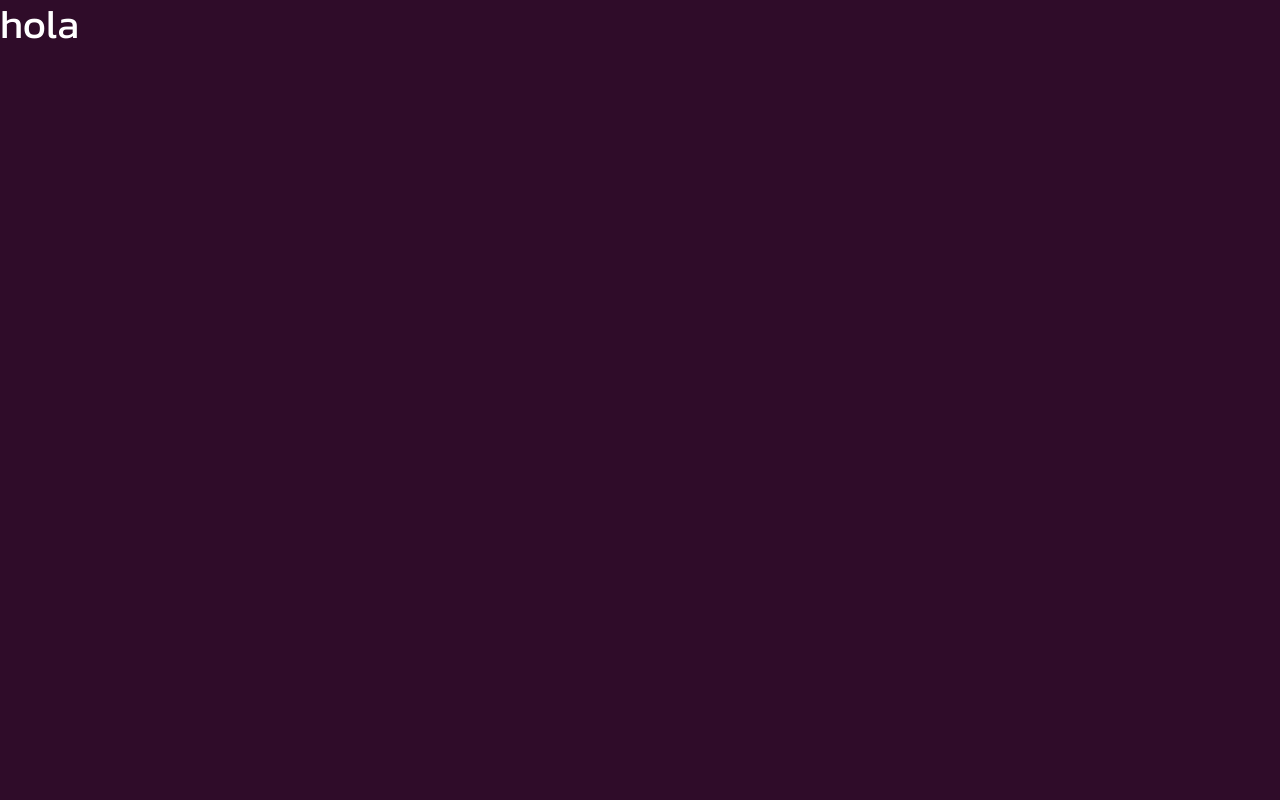
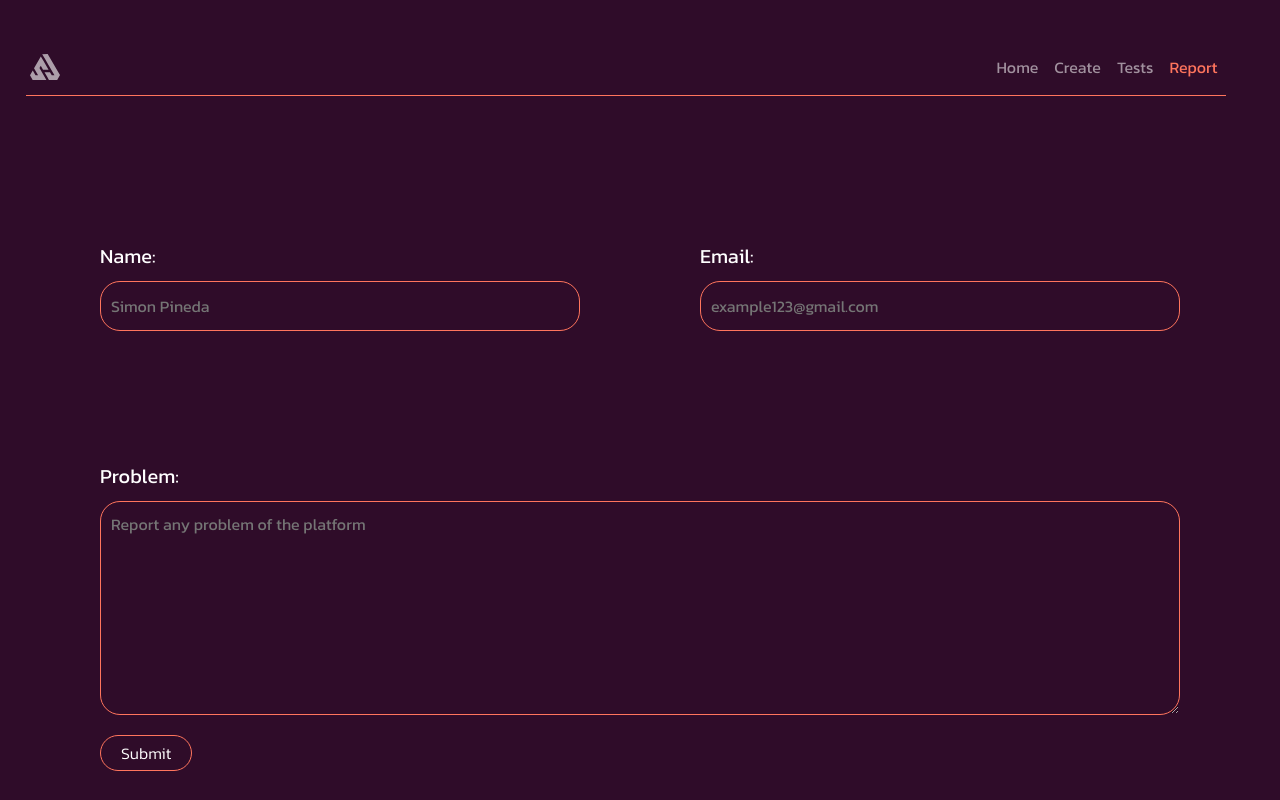
Before and after one commit to simonpine/quizy, a React (Create React App) app: page /report in a window 1280 px wide. Shown: the top 800 px of the page. Built offline with nearby package versions, Linux system fonts and the light colour scheme.

Commit message:
the report section is finished, and the info is send to fire base storage

```diff
--- a/src/App.js
+++ b/src/App.js
@@ -4,13 +4,14 @@ import { Layout } from './components/layout';
 import './App.scss';
 import { Link } from 'react-router-dom';
 import { AnimateScrollIcons } from './components/animateScrollIcons';
+import one from './img/1.jpg'
+import two from './img/2.jpg'
 const App = () => {
   return (
 
     <div className='containerStart'>
       <MontainParallaxBanner />
       <Layout selceted={1}>
-        <div className='contentHome'>
           <div className='sectionHome create'>
             <div className='textContentHome'>
               <h2 className='subtitleHome'>Create new quizzes</h2>
@@ -32,15 +33,12 @@ const App = () => {
               <Link to={{ pathname: "/tests" }} className="link">Resolve</Link>
             </div>
             <div>
-              {/* <div ref={parallax.ref} className="spinner">
-                <div className="diamond">💎💎💎💎</div>
-                <div className="clown">🤡💎💎💎</div>
-                <div className="money">💰💎💎💎</div>
-                <div className="hand">👌🏻💎💎💎</div>
-              </div> */}
+            <div className='imgContainer'>
+              <img className='firstImg' alt='img of a girl' src={one} />
+              <img className='MiniImg' alt='img of a laptop' src={two} />
+            </div>
             </div>
           </div>
-        </div>
       </Layout>
     </div>
   );
--- a/src/App.scss
+++ b/src/App.scss
@@ -3,3 +3,4 @@
 @import "./scss/footer";
 @import "./scss/home";
 @import "./scss/animations";
+@import "./scss/report";
--- a/src/components/animateScrollIcons.js
+++ b/src/components/animateScrollIcons.js
@@ -25,15 +25,15 @@ export function AnimateScrollIcons(){
       });
       return(
         <div ref={general.ref} className="spinner">
-        <img ref={specific5.ref} id='one' className='secundaryMiniIcon' src={one} />
+        <img alt='secundaryMiniIcon' ref={specific5.ref} id='one' className='secundaryMiniIcon' src={one} />
         <div></div>
-        <img ref={specific4.ref} id='two' className='secundaryMiniIcon' src={two} />
+        <img alt='secundaryMiniIcon' ref={specific4.ref} id='two' className='secundaryMiniIcon' src={two} />
         <div></div>
-        <img ref={specific.ref} className='person' src={man} />
+        <img alt='Icon of a person' ref={specific.ref} className='person' src={man} />
         <div></div>
-        <img ref={specific2.ref} id='tree' className='secundaryMiniIcon' src={tree} />
+        <img alt='secundaryMiniIcon' ref={specific2.ref} id='tree' className='secundaryMiniIcon' src={tree} />
         <div></div>
-        <img ref={specific3.ref} id='four' className='secundaryMiniIcon' src={four} />
+        <img alt='secundaryMiniIcon' ref={specific3.ref} id='four' className='secundaryMiniIcon' src={four} />
       </div>
       )
 }
--- a/src/components/layout.js
+++ b/src/components/layout.js
@@ -4,7 +4,9 @@ export function Layout( { selceted, children } ){
     return(
         <main className="App">
             <Navbar selected={selceted} />
+           <div className='content'>
             { children }
+            </div>
             <Footer />
         </main>
     )
--- a/src/scss/_home.scss
+++ b/src/scss/_home.scss
@@ -36,11 +36,7 @@
     text-transform: uppercase;
     letter-spacing: 6px;
 }
-.contentHome{
-    min-height: 100vh;
-    background-color: map-get($map:$colors, $key: 'main');
-}
-.create{
+.creates{
     position: relative;
     @media screen and (max-width: 1000px){
         margin-top: 0px;
@@ -68,7 +64,7 @@
 .sectionHome{
     max-width: 1200px;
     margin: auto;
-    margin-top: 100px;
+    margin-top: 50px;
     @include flex(row,center, space-between, center, wrap);
     @media screen and (max-width: 1270px){
         margin-left: 2.5%;
@@ -81,9 +77,15 @@
 }
 .textContentHome{
     width: fit-content;
+
 }
 .test{
     flex-direction: row-reverse;
+    @media screen and (max-width: 1000px){
+        flex-direction: column;
+        margin-top: 40px;
+    }
+    margin-bottom: 130px
 }
 .subtitleHome2{
     @extend .subtitleHome;
@@ -133,3 +135,22 @@
 .secundaryMiniIcon{
     width: 65px;
 }
+.firstImg{
+    height: 100%;
+}
+.imgContainer{
+    height: 320px;
+    width: 320px;
+    @include flex(row,flex-end, space-between, flex-end, nowrap);
+    background: linear-gradient(map-get($map:$colors, $key: 'deta'),map-get($map:$colors, $key: 'deta'));
+    background-position: 68% 100%;
+    background-size: 10% 70%;
+    background-repeat: no-repeat;
+    @media screen and (max-width: 1000px){
+        display: none;
+    }
+}
+.MiniImg{
+    transform: translate(-50%);
+    height: 120px;
+}
--- /dev/null
+++ b/src/scss/_report.scss
@@ -0,0 +1,62 @@
+.formReport{
+    display: grid;
+    display: grid;
+    justify-items: center;
+    align-items:center;
+    grid-template-rows: repeat(2, 50%);
+    grid-template-columns: repeat(2, 50%);
+    height: 660px;
+    margin-bottom: 120px;
+    grid-template-areas:
+    "a mail"
+    "problem problem";
+    @media screen and (max-width: 1000px){
+        grid-template-rows: repeat(3, 33%);
+        grid-template-columns: repeat(1, 100%);
+        grid-template-areas:
+        "name"
+        "mail"
+        "problem";
+        margin-bottom: 30px;
+    }
+
+}
+.formReport div{
+    display: flex;
+    flex-direction: column;
+    width: 100%;
+    height: 100%;
+    padding: 10px 60px;
+    justify-content: center;
+    align-items: flex-start;
+    @media screen and (max-width: 1000px){
+        padding: 10px 0px;
+    }
+}
+.formReport div input, textarea{
+    width: 100%;
+    background: none;
+    border: 1px solid map-get($map:$colors, $key: 'deta');
+    border-radius: 20px;
+    height: 50px;
+    padding: 10px;
+    display: inline;
+    font-weight: 400;
+}
+.problemInputContine{
+    grid-area: problem;
+}
+.mailInputContine{
+    grid-area: mail;
+}
+#problem{
+    height: 250px;
+}
+label{
+    font-size: 20px;
+    margin-bottom: 10px;
+}
+.submitButton{
+    @extend .link;
+margin-top: 20px;
+}
--- a/src/scss/_vars.scss
+++ b/src/scss/_vars.scss
@@ -13,6 +13,9 @@ $colors:(
     justify-content: $ju_c;
     flex-wrap: $wr;
 };
+.App{
+    overflow: hidden;
+}
 *{
     margin: 0;
     padding: 0;
@@ -38,3 +41,12 @@ html::-webkit-scrollbar-thumb {
     background-color: map-get($map:$colors, $key: 'deta');
   border-radius: 5px;
 }
+.content{
+    height: auto;
+    max-width: 1200px;
+    margin: auto;
+    @media screen and (max-width: 1270px){
+        margin-left: 2.5%;
+        margin-right: 2.5%;
+    }
+}
--- a/src/views/report.js
+++ b/src/views/report.js
@@ -1,5 +1,41 @@
-export function Report(){
-    return(
-        <h1>hola</h1>
+import { Layout } from "../components/layout"
+import { useState } from "react"
+import { collection, addDoc, getFirestore } from "firebase/firestore";
+export function Report() {
+    const [name, setName] = useState('')
+    const [mail, setMail] = useState('')
+    const [problem, setProblem] = useState('')
+    const submit = (evt) => {
+        evt.preventDefault();
+        const newOrder = {
+            name,
+            mail,
+            problem,
+        }
+        const db = getFirestore()
+        const orderColection = collection(db, 'reports')
+        addDoc(orderColection, newOrder)
+        setName('')
+        setMail('')
+        setProblem('')
+    }
+    return (
+        <Layout selceted={4}>
+            <form className="formReport" onSubmit={submit}>
+                <div className="nameInputContine">
+                    <label htmlFor="name">Name:</label>
+                    <input required value={name} type="name" id="name" placeholder="Simon Pineda" onChange={(evt) => setName(evt.target.value)} />
+                </div>
+                <div className="mailInputContine">
+                    <label htmlFor="mail">Email:</label>
+                    <input required value={mail} type="mail" id="mail" placeholder="example123@gmail.com" onChange={(evt) => setMail(evt.target.value)} />
+                </div>
+                <div className="problemInputContine">
+                    <label htmlFor="problem">Problem:</label>
+                    <textarea placeholder="Report any problem of the platform" required value={problem} id="problem" onChange={(evt) => setProblem(evt.target.value)} />
+                    <button className="submitButton" type="submit">Submit</button>
+                </div>
+            </form>
+        </Layout>
     )
 }
```
Also changed, not shown: src/img/1.jpg (added), src/img/2.jpg (added).
